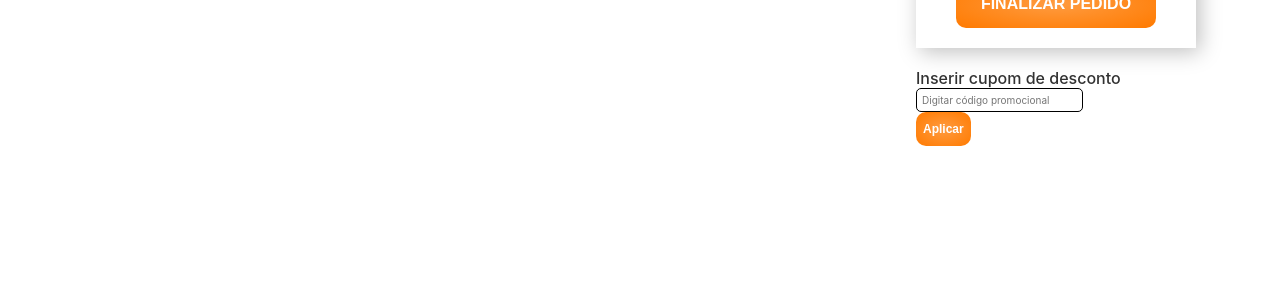
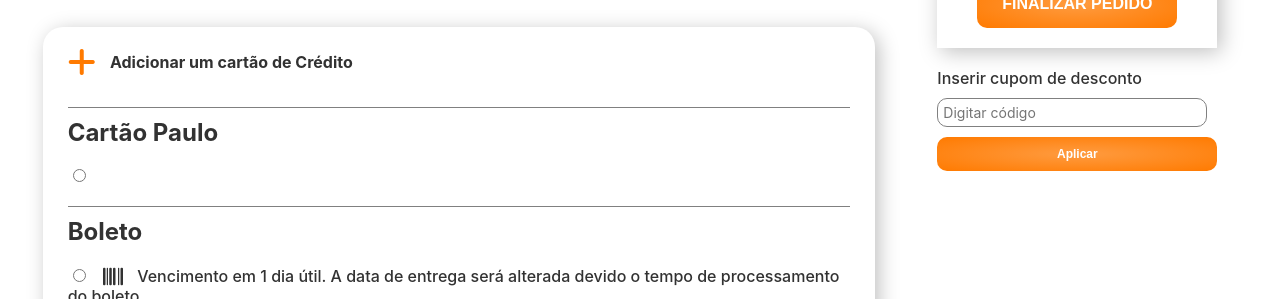
Before and after one commit to LucianoKohler/ToolsReady, a website: page confirmarpedido.html in a window 1280 px wide. Shown: the part 501-800 px from the top of the page. Drawn offline with Linux system fonts and the light colour scheme; a web font is replaced by a local one.

Commit message:
progresso confirmar pedido

```diff
--- a/confirmarpedido.html
+++ b/confirmarpedido.html
@@ -60,6 +60,43 @@
                 <i class="fa-solid fa-money-bill fa-2xl"></i>
                 <h2>Selecione a forma de pagamento</h2>
             </header>
+            <div id="metodos">
+                <details>
+                    <summary>
+                        <i class="fa-solid fa-plus fa-2xl" style="color: var(--main);"></i>
+                        <h4>Adicionar um cartão de Crédito</h4>
+                    </summary>
+                    <input type="number" placeholder="Número do cartão">
+                    <select>
+                        <option value="" disabled selected>Marca do cartão</option>
+                        <option value="">Visa</option>
+                        <option value="">Mastercard</option>
+                        <option value="">Nubank</option>
+                        <option value="">Ourocard</option>
+                        <option value="">Banco do Brasil</option>
+                    </select>
+                    <input type="date" placeholder="Data de validade">
+                    <input type="number" placeholder="Código de Segurança">
+                </details>
+                <form action="">
+                    <div class="opcao">
+                        <div class="opcao">
+                            <label for="usercard1"><h2>Cartão Paulo</h2></label>
+                            <input type="radio" name="metodo" id="usercard1">
+                        </div>
+                        <label for="boleto"><h2>Boleto</h2></label>
+                        <input type="radio" name="metodo" id="boleto">
+                        <i class="fa-solid fa-barcode fa-lg"></i>
+                        Vencimento em 1 dia útil. A data de entrega será alterada devido o tempo de processamento do boleto.
+
+                    </div>
+                    <div class="opcao">
+                        <label for="pix"><h2>Pix</h2></label>
+                        <input type="radio" name="metodo" id="pix">
+                        <i class="fa-brands fa-pix fa-lg"></i>
+                    </div>
+                </form>
+            </div>
         </main>
         <aside>
             <div id="aside-main">
@@ -87,8 +124,8 @@
                     <button class="big">FINALIZAR PEDIDO</button>
             </div>
             <div class="cupom">
-                Inserir cupom de desconto
-                <input type="text" placeholder="Digitar código promocional" name="cupom">
+                <div style="width: 100%;">Inserir cupom de desconto</div>
+                <input type="text" placeholder="Digitar código" name="cupom">
                 <button class="big small">Aplicar</button>
 
             </div>
--- a/css/confirmarpedido.css
+++ b/css/confirmarpedido.css
@@ -19,7 +19,7 @@
 }
 
 main{
-    width: 60%;
+    width: 65%;
 }
 
 main header{
@@ -35,10 +35,10 @@ main header{
 .endereco{
     border-left: 8px solid gray;
     background-color: #e4e4e4;
-    width: 40%;
     border-radius: 10px;
     padding: 10px;
     margin-right: 15px;
+    flex-grow: 1;
 }
 
 .escolhido{
@@ -53,6 +53,48 @@ main header{
 .endereco h4, .endereco p{
     line-height: 32px;
     margin: 0;
+}
+
+#metodos{
+    box-shadow: 4px 4px 20px rgba(0, 0, 0, 0.25);
+    padding: 25px;
+    border-radius: 20px;
+}
+
+#metodos input, #metodos select{
+    font-family: Inter;
+    padding: 10px;
+    border-radius: 10px;
+    border: 1px solid gray;
+}
+
+#metodos input::-webkit-outer-spin-button,
+#metodos input::-webkit-inner-spin-button
+{-webkit-appearance: none;}
+#metodos input[type=number]
+{appearance: textfield; -moz-appearance: textfield;}
+
+#metodos input[type="radio"]{
+    accent-color: var(--main);
+}
+
+details > summary {list-style: none; padding-bottom: 15px;}
+details h4{display: inline;}
+form label h2{border-top: 1px solid grey; padding-top: 10px;}
+
+details i{
+    rotate: 0deg;
+    transition: rotate .2s;
+    padding-right: 10px;
+}
+
+details[open] i{
+    rotate: 45deg;
+    transition: rotate .2s;
+}
+
+.opcao i{
+    margin: 0 10px;
 }
 
 aside{
@@ -72,6 +114,8 @@ aside h4{
 
 .cupom{
     margin: 20px;
+    display: flex;
+    flex-wrap: wrap;
 }
 
 hr{
@@ -105,15 +149,18 @@ table tr td:last-child::before{content: "R$";}
 }
 
 .small{
+    flex-grow: 1;
     font-size: 12px !important;
     padding: 10px 7px !important;
-    margin: 0 !important;
+    margin: 10px 0 0 0 !important;
 }
 
 input[type="text"]{
+    flex-grow: 2;
     font-family: Inter;
-    font-size: 10px;
+    font-size: 14px;
     padding: 5px;
-    border-radius: 5px;
-    border: 1px solid black;
+    border-radius: 10px;
+    margin: 10px 10px 0 0;
+    border: 1px solid gray;
 }
```
